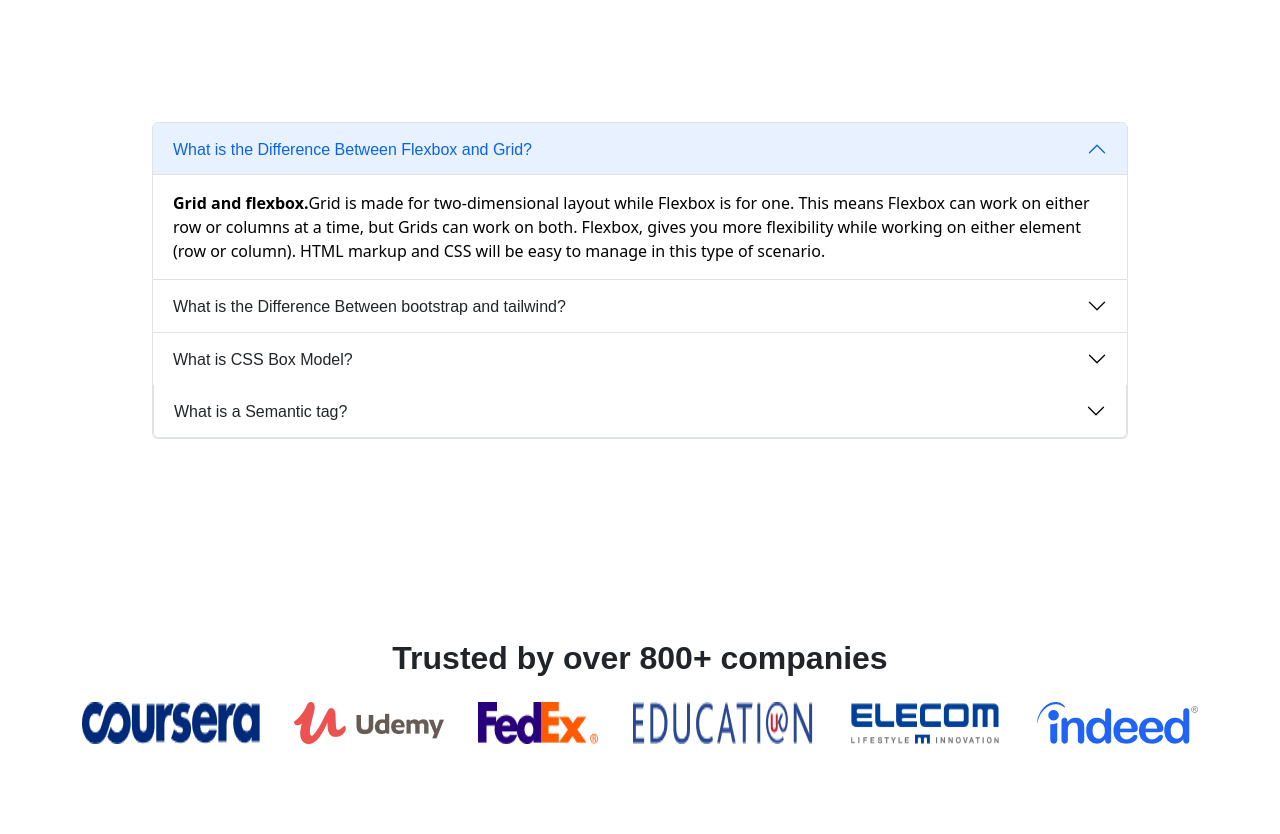
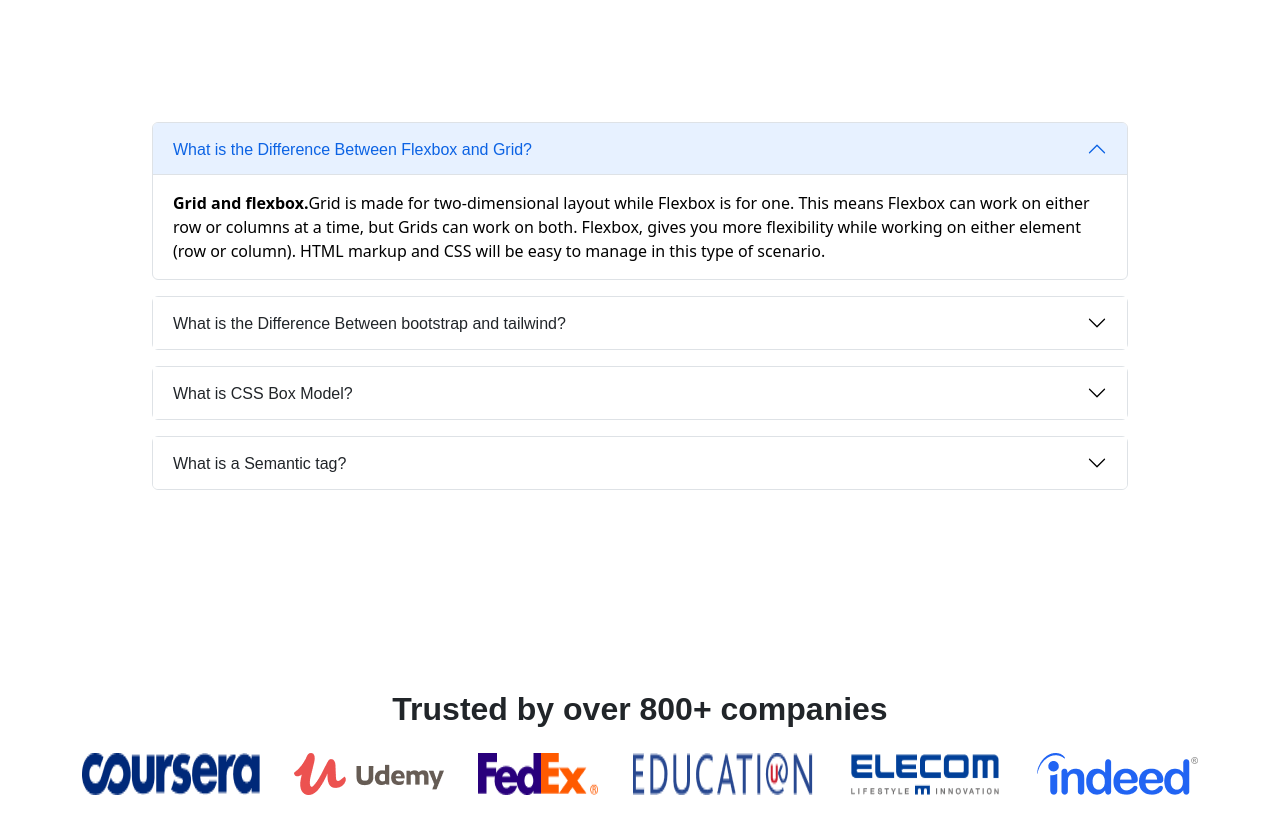
Before and after one commit to Amlan37/Education-Network, a plain HTML site: page index.html in a window 1280 px wide. Shown: the part 3760-4594 px from the top of the page. Drawn offline with nearby package versions, Linux system fonts and the light colour scheme.

Commit message:
eighth commit revised accordion done

```diff
--- a/index.html
+++ b/index.html
@@ -365,7 +365,7 @@
         <!--accordion-start -->
         <section class="container mt-5" style="max-width: 1000px;">
             <div class=" accordion" id="accordionExample">
-                <div class="accordion-item">
+                <div class="accordion-item mb-3 border rounded">
                     <h2 class="accordion-header" id="headingOne">
                         <button class="accordion-button" type="button" data-bs-toggle="collapse"
                             data-bs-target="#collapseOne" aria-expanded="true" aria-controls="collapseOne">
@@ -383,7 +383,7 @@
                         </div>
                     </div>
                 </div>
-                <div class="accordion-item">
+                <div class="accordion-item mb-3 border rounded">
                     <h2 class="accordion-header" id="headingTwo">
                         <button class="accordion-button collapsed" type="button" data-bs-toggle="collapse"
                             data-bs-target="#collapseTwo" aria-expanded="false" aria-controls="collapseTwo">
@@ -402,7 +402,7 @@
                         </div>
                     </div>
                 </div>
-                <div class="accordion-item">
+                <div class="accordion-item mb-3 border rounded">
                     <h2 class="accordion-header" id="headingThree">
                         <button class="accordion-button collapsed" type="button" data-bs-toggle="collapse"
                             data-bs-target="#collapseThree" aria-expanded="false" aria-controls="collapseThree">
@@ -418,7 +418,9 @@
                             margins, borders, padding, and the actual content.
                         </div>
                     </div>
-                    <div class="accordion-item">
+                </div>
+
+                <div class="accordion-item mb-3 border rounded">
                     <h2 class="accordion-header" id="headingTwo">
                         <button class="accordion-button collapsed" type="button" data-bs-toggle="collapse"
                             data-bs-target="#collapseTwo" aria-expanded="false" aria-controls="collapseTwo">
@@ -435,7 +437,7 @@
                         </div>
                     </div>
                 </div>
-                </div>
+
         </section>
         <!--accordion-end -->
 
```
Lines whose indentation alone changed are shown as unchanged.
